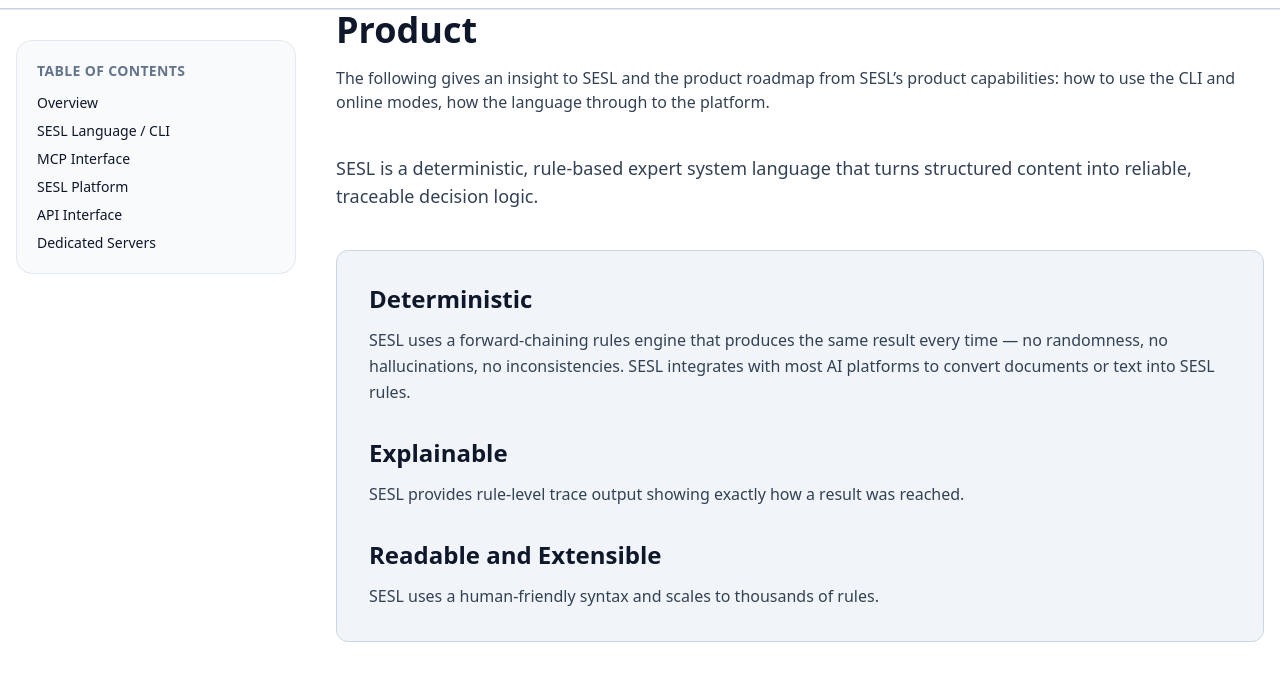
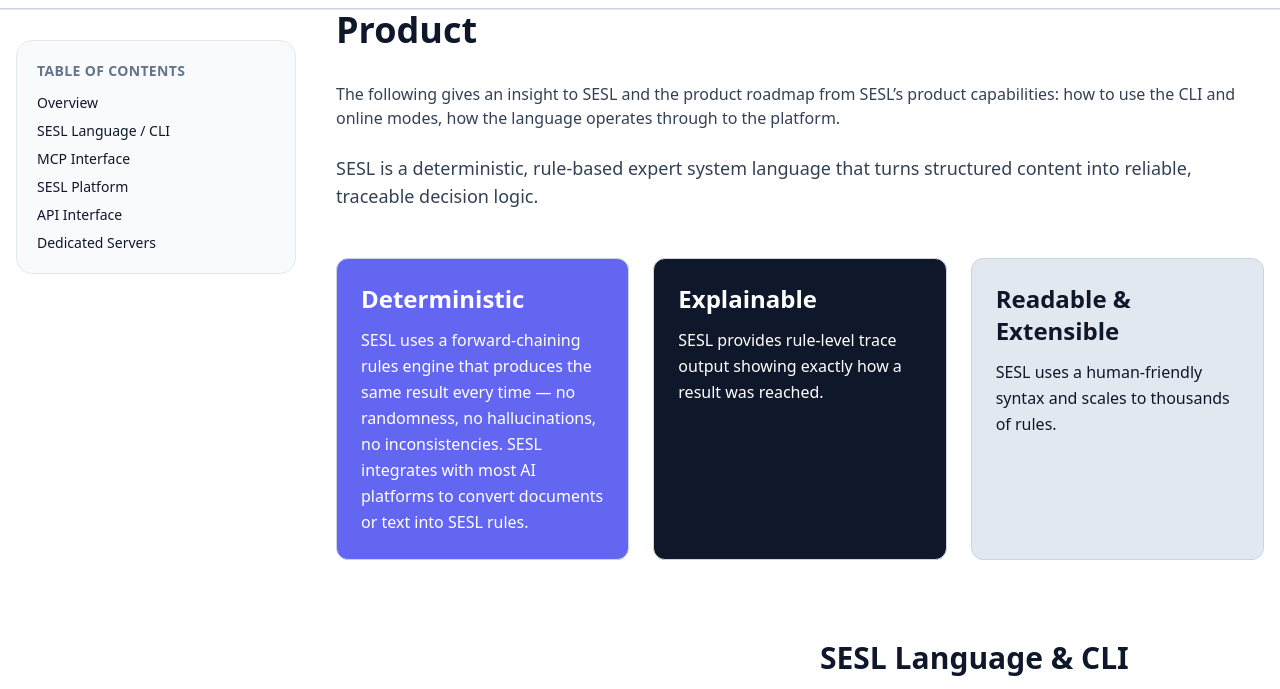
Before and after one commit to Oblongix/sesl_website, a plain HTML site: page product.html in a window 1280 px wide. Shown: the part 56-745 px from the top of the page. Drawn offline with nearby package versions, Linux system fonts and the light colour scheme.

Commit message:
Pictures

```diff
--- a/product.html
+++ b/product.html
@@ -131,43 +131,51 @@
 
     <!-- INTRO -->
 <section>
-      <h1 id="intro" class="text-4xl font-bold mb-4">Product</h1>
-      <p class="text-slate-700 dark:text-slate-300 mb-10">
-        The following gives an insight to SESL and the product roadmap from SESL’s product capabilities: how to use the CLI and online modes,
-        how the language through to the platform.
+  <h1 id="intro" class="text-4xl font-bold mb-8">Product</h1>
+
+  <p class="text-slate-700 dark:text-slate-300 mb-6">
+    The following gives an insight to SESL and the product roadmap from SESL’s product capabilities:
+    how to use the CLI and online modes, how the language operates through to the platform.
   </p>
-      <p class="text-lg text-slate-700 dark:text-slate-300 mb-10">
+
+  <p class="text-lg text-slate-700 dark:text-slate-300 mb-12">
     SESL is a deterministic, rule-based expert system language that turns structured content
     into reliable, traceable decision logic.
   </p>
 
-      <div class="p-8 bg-slate-100 border border-slate-300 rounded-xl dark:bg-slate-900/40 dark:border-slate-800 space-y-8">
+  <!-- THREE COLUMN FEATURE BLOCK -->
+  <div class="grid md:grid-cols-3 gap-6">
 
-        <div>
+    <!-- CARD 1 -->
+    <div class="p-6 rounded-xl border border-slate-300 dark:border-slate-700 bg-brand-500 text-white dark:bg-brand-600">
       <h2 class="text-2xl font-semibold mb-3">Deterministic</h2>
-          <p class="text-slate-700 dark:text-slate-300 leading-relaxed">
+      <p class="leading-relaxed">
         SESL uses a forward-chaining rules engine that produces the same result every time —
         no randomness, no hallucinations, no inconsistencies. SESL integrates with most AI
         platforms to convert documents or text into SESL rules.
       </p>
     </div>
 
-        <div>
+    <!-- CARD 2 -->
+    <div class="p-6 rounded-xl border border-slate-300 dark:border-slate-700 bg-slate-900 text-white dark:bg-slate-800">
       <h2 class="text-2xl font-semibold mb-3">Explainable</h2>
-          <p class="text-slate-700 dark:text-slate-300 leading-relaxed">
+      <p class="leading-relaxed">
         SESL provides rule-level trace output showing exactly how a result was reached.
       </p>
     </div>
 
-        <div>
-          <h2 class="text-2xl font-semibold mb-3">Readable and Extensible</h2>
-          <p class="text-slate-700 dark:text-slate-300 leading-relaxed">
+    <!-- CARD 3 -->
+    <div class="p-6 rounded-xl border border-slate-300 dark:border-slate-700 bg-slate-200 text-slate-900 dark:bg-slate-700 dark:text-white">
+      <h2 class="text-2xl font-semibold mb-3">Readable & Extensible</h2>
+      <p class="leading-relaxed">
         SESL uses a human-friendly syntax and scales to thousands of rules.
       </p>
     </div>
 
   </div>
+
 </section>
+
 
     <!-- USAGE -->
 
```
Also changed, not shown: assets/sesl-api.png (added), assets/sesl-mcp.png (added), assets/sesl-platform.png (added), assets/sesl-servers.png (added). Lines whose indentation alone changed are shown as unchanged.
